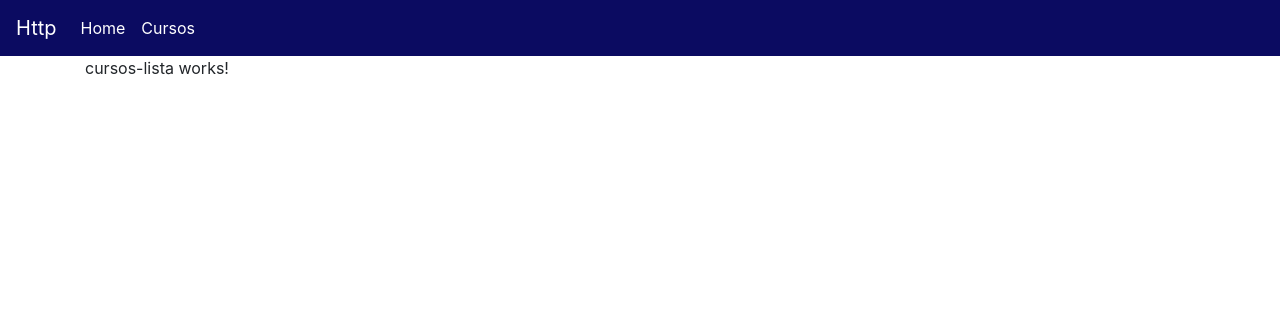
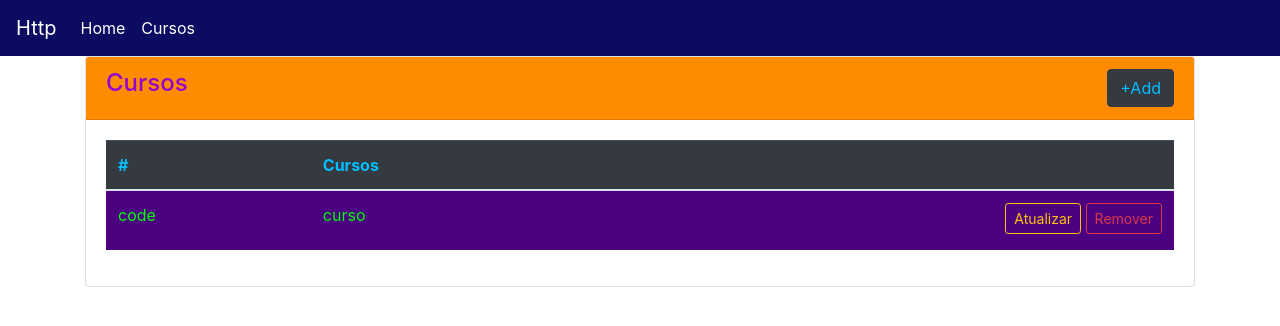
Before and after one commit to eduefl/angular, an Angular app in the folder requests-http/: page /cursos in a window 1280 px wide. Shown: the top 326 px of the page. Built offline with nearby package versions, Linux system fonts and the light colour scheme.

Commit message:
updates related to class 120 https://www.youtube.com/watch?v=Bg47WHVc020 first fase where i setled the template to show the data from the fake server. next stage will be the coding to retrieve and show the data

```diff
--- a/requests-http/src/app/cursos/cursos-lista/cursos-lista.component.html
+++ b/requests-http/src/app/cursos/cursos-lista/cursos-lista.component.html
@@ -1,3 +1,36 @@
-<p>
-  cursos-lista works!
-</p>
+<div class="card">
+  <div  class="card-header" style="background-color: #FF8C00; color:#9400D3;">
+    <div  class="float-left">
+      <h4>Cursos</h4>
+    </div>
+    <div  class="float-right">
+      <button type="button" class="btn btn-dark" style="color:#00BFFF;" [routerLink]="['novo']" >+Add </button>
+    </div>
+
+  </div>
+  <div class="card-body">
+    <table class="table table-hover" style="color:#00BFFF;" >
+      <thead class="table-dark" style="color:#00BFFF;">
+        <tr >
+          <th>#</th>
+          <th>Cursos</th>
+          <th></th>
+        </tr>
+      </thead>
+      <tbody style="background-color: #4B0082; color:#00FF00;">
+        <tr>
+          <td>{{' code ' }} </td>
+          <td>{{'curso'}}</td>
+          <td>
+            <span class="float-right">
+              <button  class="btn btn-outline-warning mb-1 btn-sm">Atualizar</button>
+              {{''}}
+              <button  class="btn btn-outline-danger mb-1 btn-sm">Remover</button>
+            </span>
+          </td>
+        </tr>
+      </tbody>
+    </table>
+  </div>
+
+</div>
```
